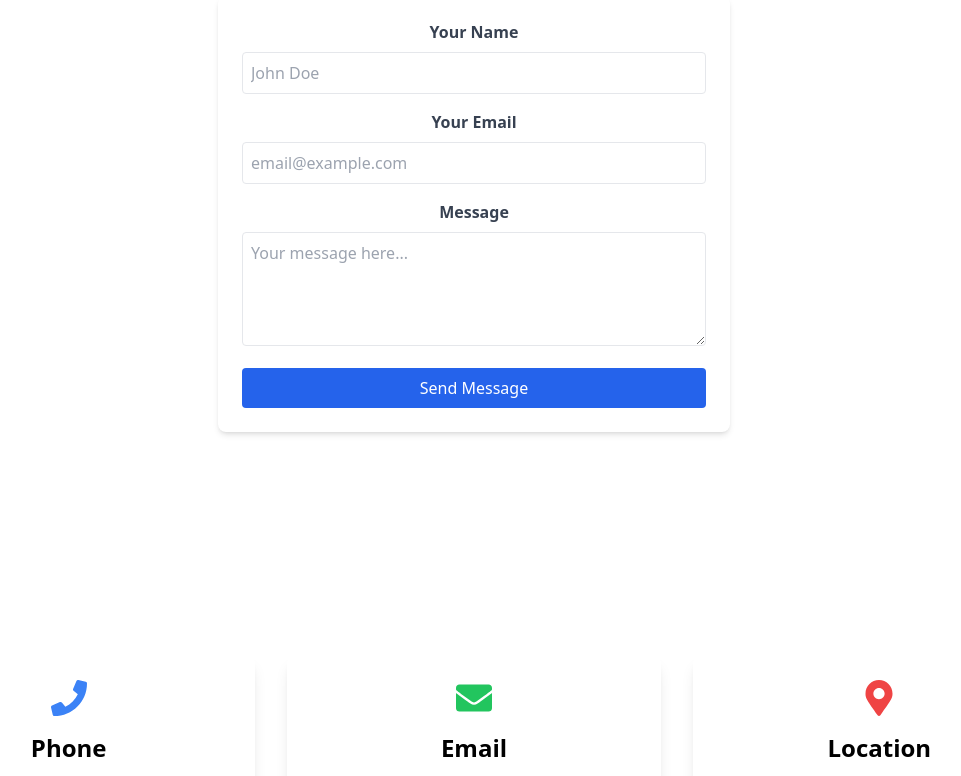
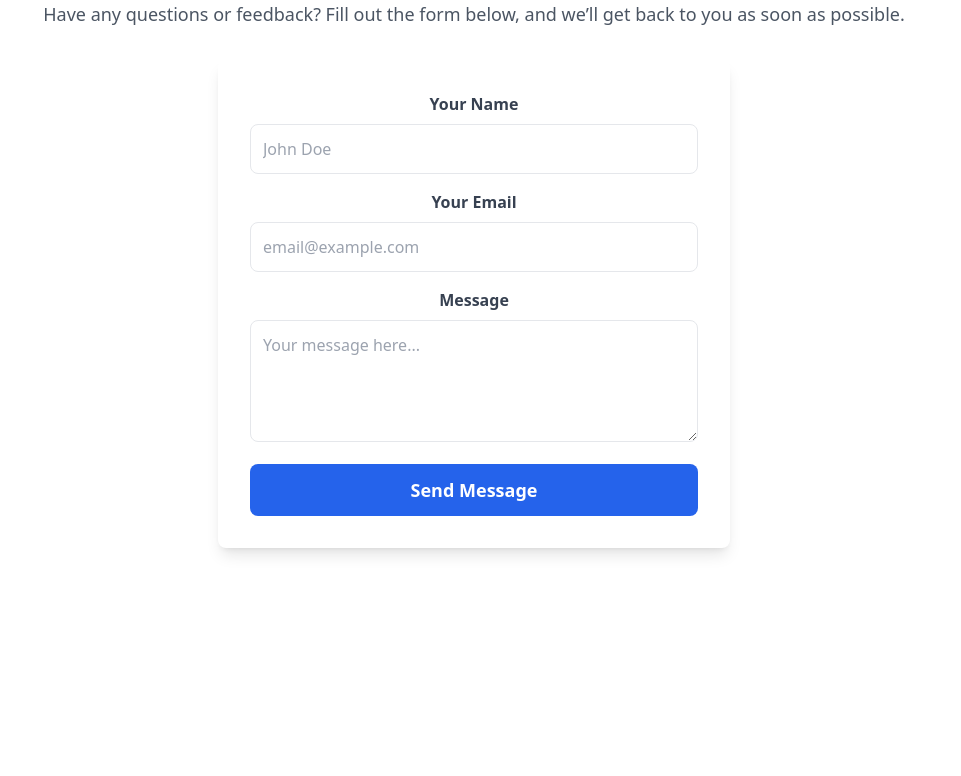
Before and after one commit to fabriceCODER/ukuri, a Next.js app in the folder frontend/: page /contact in a window 1280 px wide. Shown: the part 240-1016 px from the top of the page, without its empty margins (166-1127 px from the left). Built offline with nearby package versions, Linux system fonts and the light colour scheme.

Commit message:
feat: improved the design of the contact page

```diff
--- a/frontend/app/contact/page.tsx
+++ b/frontend/app/contact/page.tsx
@@ -5,43 +5,62 @@ export default function ContactPage() {
     return (
         <Layout>
             <section className="container my-32 mx-auto px-6 py-12 text-center">
-                <h2 className="text-3xl font-bold mb-6">Send Us a Message</h2>
+                <h2 className="text-4xl font-extrabold mb-6 text-gray-900">Get in Touch</h2>
+                <p className="text-lg text-gray-600 mb-8">
+                    Have any questions or feedback? Fill out the form below, and we’ll get back to you as soon as possible.
+                </p>
 
-                <form className="max-w-lg mx-auto bg-white p-6 rounded-lg shadow-md">
+                {/* Contact Form */}
+                <form className="max-w-lg mx-auto bg-white p-8 rounded-lg shadow-lg">
                     <div className="mb-4">
-                        <label className="block text-gray-700 font-bold mb-2">Your Name</label>
-                        <input type="text" className="w-full p-2 border rounded" placeholder="John Doe" />
+                        <label className="block text-gray-700 font-semibold mb-2">Your Name</label>
+                        <input
+                            type="text"
+                            className="w-full p-3 border rounded-lg focus:outline-none focus:ring-2 focus:ring-blue-500"
+                            placeholder="John Doe"
+                        />
                     </div>
 
                     <div className="mb-4">
-                        <label className="block text-gray-700 font-bold mb-2">Your Email</label>
-                        <input type="email" className="w-full p-2 border rounded" placeholder="email@example.com" />
+                        <label className="block text-gray-700 font-semibold mb-2">Your Email</label>
+                        <input
+                            type="email"
+                            className="w-full p-3 border rounded-lg focus:outline-none focus:ring-2 focus:ring-blue-500"
+                            placeholder="email@example.com"
+                        />
                     </div>
 
                     <div className="mb-4">
-                        <label className="block text-gray-700 font-bold mb-2">Message</label>
-                        <textarea className="w-full p-2 border rounded" rows={4} placeholder="Your message here..."></textarea>
+                        <label className="block text-gray-700 font-semibold mb-2">Message</label>
+                        <textarea
+                            className="w-full p-3 border rounded-lg focus:outline-none focus:ring-2 focus:ring-blue-500"
+                            rows={4}
+                            placeholder="Your message here..."
+                        ></textarea>
                     </div>
 
-                    <button className="w-full bg-blue-600 text-white p-2 rounded hover:bg-blue-700">Send Message</button>
+                    <button className="w-full bg-blue-600 text-white p-3 rounded-lg text-lg font-semibold hover:bg-blue-700 transition duration-300">
+                        Send Message
+                    </button>
                 </form>
             </section>
 
+            {/* Contact Information */}
             <section className="container mx-auto px-6 py-12 grid md:grid-cols-3 gap-8 text-center">
-                <div className="p-6 shadow-lg rounded-lg bg-white">
-                    <FaPhone className="text-4xl text-blue-500 mx-auto mb-4" />
-                    <h3 className="text-2xl font-semibold mb-2">Phone</h3>
-                    <p className="text-gray-700">+1 234 567 890</p>
+                <div className="p-6 shadow-lg rounded-lg bg-white hover:shadow-xl transition duration-300">
+                    <FaPhone className="text-5xl text-blue-500 mx-auto mb-4" />
+                    <h3 className="text-2xl font-semibold text-gray-900 mb-2">Phone</h3>
+                    <p className="text-gray-700 text-lg">+1 234 567 890</p>
                 </div>
-                <div className="p-6 shadow-lg rounded-lg bg-white">
-                    <FaEnvelope className="text-4xl text-green-500 mx-auto mb-4" />
-                    <h3 className="text-2xl font-semibold mb-2">Email</h3>
-                    <p className="text-gray-700">contact@newsplatform.com</p>
+                <div className="p-6 shadow-lg rounded-lg bg-white hover:shadow-xl transition duration-300">
+                    <FaEnvelope className="text-5xl text-green-500 mx-auto mb-4" />
+                    <h3 className="text-2xl font-semibold text-gray-900 mb-2">Email</h3>
+                    <p className="text-gray-700 text-lg">contact@newsplatform.com</p>
                 </div>
-                <div className="p-6 shadow-lg rounded-lg bg-white">
-                    <FaMapMarkerAlt className="text-4xl text-red-500 mx-auto mb-4" />
-                    <h3 className="text-2xl font-semibold mb-2">Location</h3>
-                    <p className="text-gray-700">123 News Street, City, Country</p>
+                <div className="p-6 shadow-lg rounded-lg bg-white hover:shadow-xl transition duration-300">
+                    <FaMapMarkerAlt className="text-5xl text-red-500 mx-auto mb-4" />
+                    <h3 className="text-2xl font-semibold text-gray-900 mb-2">Location</h3>
+                    <p className="text-gray-700 text-lg">123 News Street, City, Country</p>
                 </div>
             </section>
         </Layout>
```
